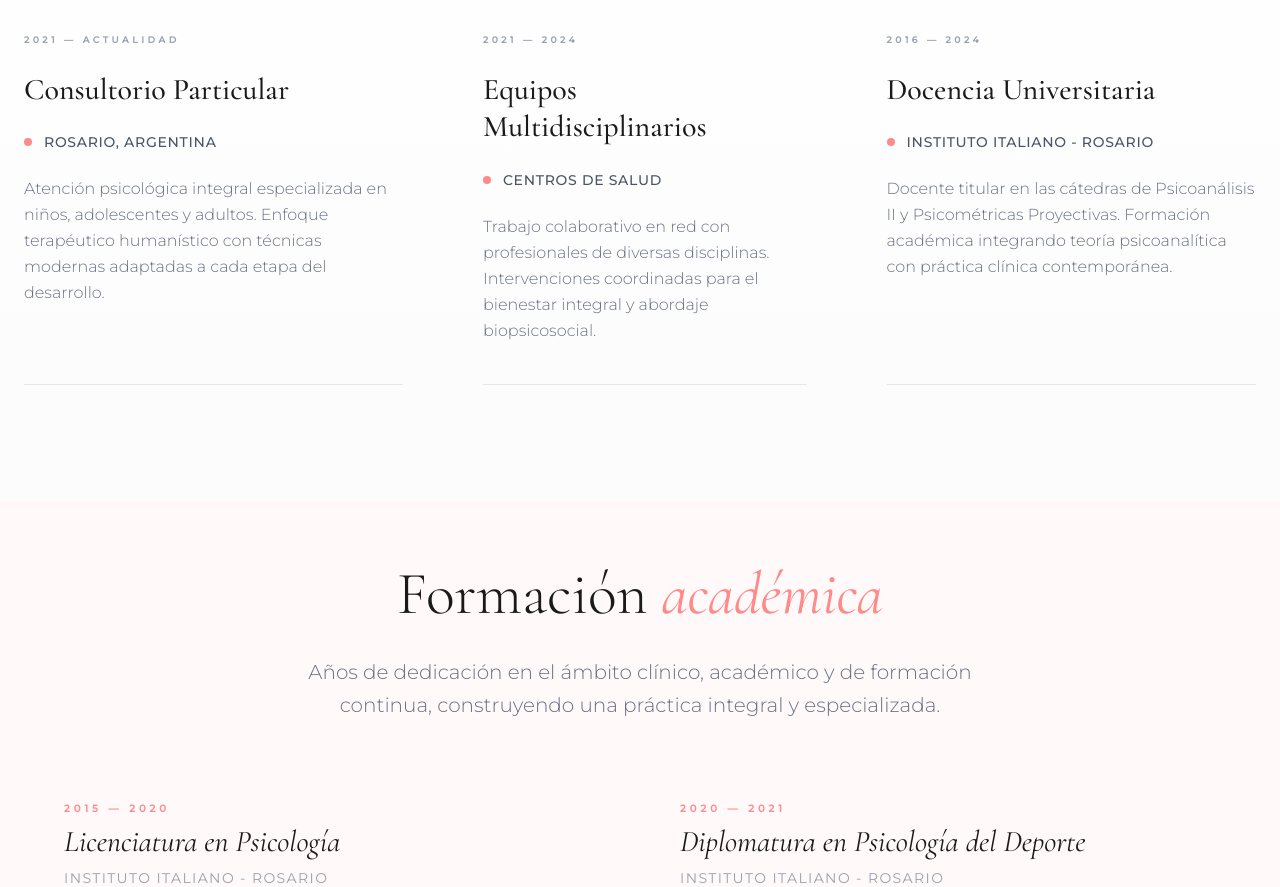
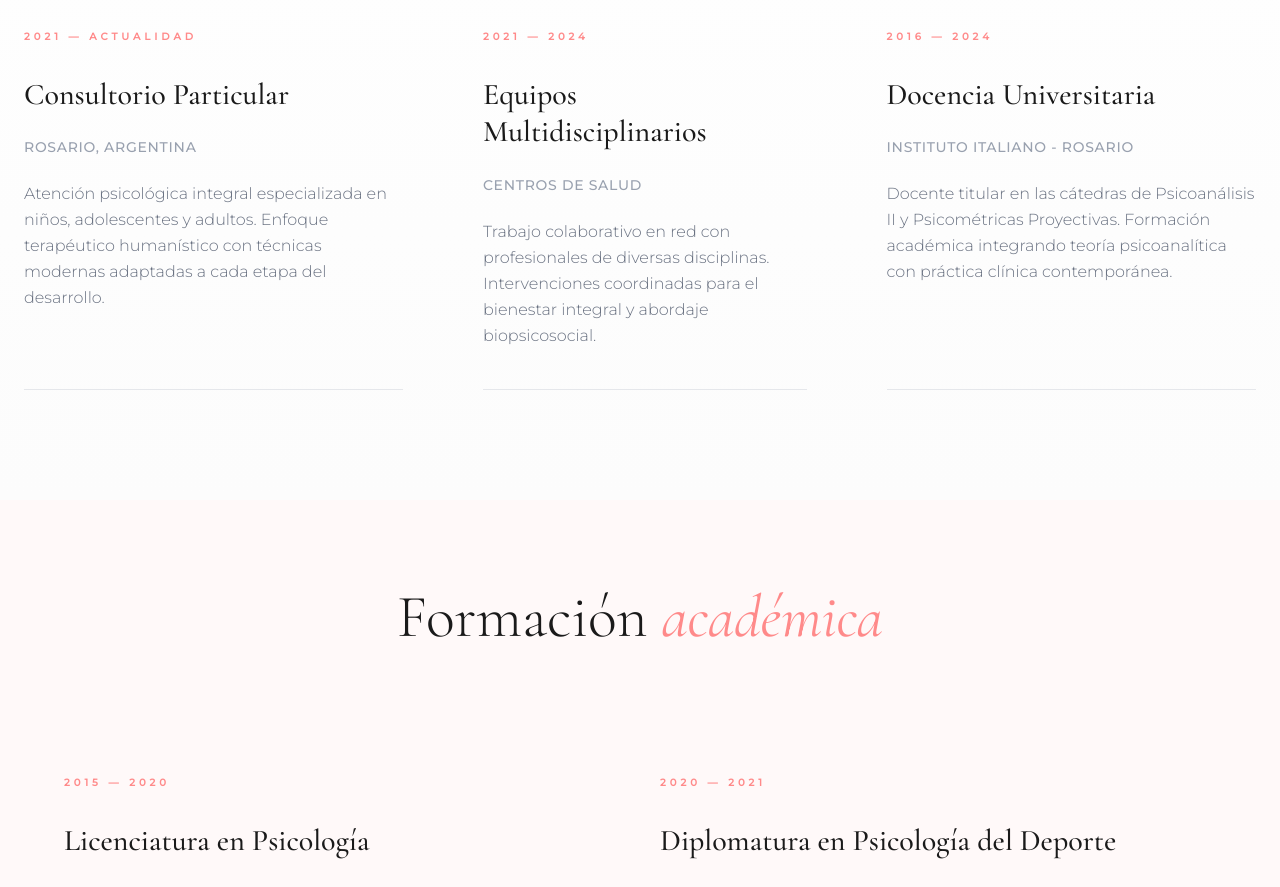
Before and after one commit to danilobassi8/Fiore-landing-page, a React (Vite) app: page / in a window 1280 px wide. Shown: the part 1900-2787 px from the top of the page. Built offline with nearby package versions, Linux system fonts and the light colour scheme.

Commit message:
unify card styles

```diff
--- /dev/null
+++ b/components/Card.tsx
@@ -0,0 +1,38 @@
+import React from 'react';
+
+interface CardProps {
+  title: string;
+  period?: string;
+  subtitle?: string;
+  children: React.ReactNode;
+}
+
+const Card: React.FC<CardProps> = ({ title, period, subtitle, children }) => {
+  return (
+    <div className="py-8 md:py-10 border-b border-gray-200">
+      {/* Period indicator */}
+      {period && (
+        <div className="flex items-center justify-between mb-6">
+          <span className="text-[10px] uppercase tracking-[0.4em] font-semibold text-[#FF8A8A] mb-2 block">{period}</span>
+        </div>
+      )}
+
+      {/* Content */}
+      <div className="space-y-6">
+        <h3 className="text-2xl md:text-3xl elegant-font font-medium leading-tight">{title}</h3>
+
+        {subtitle && (
+          <div className="flex items-center space-x-3">
+            <p className="text-sm font-medium uppercase tracking-wider text-gray-400">{subtitle}</p>
+          </div>
+        )}
+
+        <div className="text-gray-500 font-light leading-relaxed text-sm md:text-base">
+          {children}
+        </div>
+      </div>
+    </div>
+  );
+};
+
+export default Card;
--- a/components/Navbar.tsx
+++ b/components/Navbar.tsx
@@ -25,7 +25,7 @@ const Navbar: React.FC = () => {
           <div className="hidden lg:flex space-x-10 text-[11px] uppercase tracking-[0.2em] font-medium items-center">
             <a href="#inicio" className="hover:text-[#FF8A8A] transition-colors">Inicio</a>
             <a href="#sobre-mi" className="hover:text-[#FF8A8A] transition-colors">Sobre Mí</a>
-            <a href="#experiencia" className="hover:text-[#FF8A8A] transition-colors">Trayectoria</a>
+            <a href="#experiencia" className="hover:text-[#FF8A8A] transition-colors">Experiencia</a>
             <a href="#educacion" className="hover:text-[#FF8A8A] transition-colors">Educación</a>
             <a href="#contacto" className="text-white bg-black px-6 py-2 rounded-full hover:bg-[#FF8A8A] transition-all">Contacto</a>
           </div>
--- a/components/views/Education.tsx
+++ b/components/views/Education.tsx
@@ -1,28 +1,9 @@
 import React from 'react';
-
-const StudyCard: React.FC<{
-  title: string;
-  institution: string;
-  period: string;
-  description: string;
-}> = ({ title, institution, period, description }) => {
-  return (
-    <div className="group">
-      <div className="mb-4">
-        <span className="text-[10px] uppercase tracking-[0.4em] font-semibold text-[#FF8A8A] mb-2 block">{period}</span>
-        <h3 className="text-2xl md:text-3xl elegant-font italic mb-2">
-          {title}
-        </h3>
-        <p className="text-sm uppercase tracking-widest text-gray-400 mb-4">{institution}</p>
-      </div>
-      <p className="text-gray-600 font-light leading-relaxed">{description}</p>
-    </div>
-  );
-};
+import Card from '../Card';
 
 const Education: React.FC = () => {
   return (
-    <section id="educacion" className="bg-[#FFF9F9] relative min-h-dvh flex items-center pt-10 md:pt-0">
+    <section id="educacion" className="bg-[#FFF9F9] relative min-h-dvh flex items-center pt-10 md:pt-10 md:pb-22">
       {/* Organic Blobs - Consistent with other sections */}
       <div className="absolute top-[15%] right-[8%] w-64 h-64 md:w-80 md:h-80 bg-[#E0F2F1] rounded-full bg-blob" />
       <div className="absolute bottom-[20%] left-[5%] w-48 h-48 md:w-64 md:h-64 bg-[#FFDADA] rounded-full bg-blob" />
@@ -31,45 +12,44 @@ const Education: React.FC = () => {
         <div className="max-w-6xl mx-auto">
           {/* Header Section - Consistent styling */}
           <div className="text-center mb-16 md:mb-20">
-            <h2 className="text-4xl md:text-6xl elegant-font font-light leading-tight mb-6">
+            <h2 className="text-4xl md:text-6xl elegant-font font-light leading-tight mt-10">
               Formación <span className="italic text-[#FF8A8A]">académica</span>
             </h2>
-
-            <p className="text-gray-500 text-base md:text-xl max-w-2xl mx-auto font-light leading-relaxed">
-              Años de dedicación en el ámbito clínico, académico y de formación continua, construyendo una práctica
-              integral y especializada.
-            </p>
           </div>
 
           {/* Studies Grid - Clean layout like Experience section */}
-          <div className="grid grid-cols-1 md:grid-cols-2 gap-12 md:gap-16 lg:gap-20">
-            <StudyCard
-              title="Licenciatura en Psicología"
-              institution="Instituto Italiano - Rosario"
-              period="2015 — 2020"
-              description="Formación integral en los fundamentos de la psicología clínica y social. Un enfoque humanístico que integra teoría y práctica para comprender la complejidad del comportamiento humano."
-            />
+          <div className="grid grid-cols-1 md:grid-cols-2 gap-12 md:gap-16 lg:gap-10">
+            <Card title="Licenciatura en Psicología" period="2015 — 2020" subtitle="Instituto Italiano - Rosario">
+              Formación integral en los fundamentos de la psicología clínica y social. Un enfoque humanístico que
+              integra teoría y práctica para comprender la complejidad del comportamiento humano.
+            </Card>
 
-            <StudyCard
+            <Card
               title="Diplomatura en Psicología del Deporte"
-              institution="Instituto Italiano - Rosario"
               period="2020 — 2021"
-              description="Especialización en el acompañamiento psicológico de atletas y equipos deportivos. Herramientas específicas para optimizar el rendimiento mental y emocional."
-            />
+              subtitle="Instituto Italiano - Rosario"
+            >
+              Especialización en el acompañamiento psicológico de atletas y equipos deportivos. Herramientas específicas
+              para optimizar el rendimiento mental y emocional.
+            </Card>
 
-            <StudyCard
+            <Card
               title="Maestría en Psicología Aplicada en Niños"
-              institution="Universidad Nacional de Rosario"
               period="2021 — Actualidad"
-              description="Profundización en técnicas especializadas para el trabajo terapéutico con población infantil. Enfoque integral del desarrollo emocional y cognitivo."
-            />
+              subtitle="Universidad Nacional de Rosario"
+            >
+              Profundización en técnicas especializadas para el trabajo terapéutico con población infantil. Enfoque
+              integral del desarrollo emocional y cognitivo.
+            </Card>
 
-            <StudyCard
+            <Card
               title="Habilitación para Portación de Armas"
-              institution="Certificación Profesional"
               period="2021 — Actualidad"
-              description="Capacitación especializada para realizar evaluaciones psicológicas y emitir certificados de aptitud psicofísica para portadores de armas de fuego, conforme a la normativa nacional vigente."
-            />
+              subtitle="Certificación Profesional"
+            >
+              Capacitación especializada para realizar evaluaciones psicológicas y emitir certificados de aptitud
+              psicofísica para portadores de armas de fuego, conforme a la normativa nacional vigente.
+            </Card>
           </div>
         </div>
       </div>
--- a/components/views/Experience.tsx
+++ b/components/views/Experience.tsx
@@ -1,33 +1,5 @@
 import React from 'react';
-
-// Componente para las tarjetas de experiencia
-const ExperienceCard: React.FC<{
-  title: string;
-  period: string;
-  location: string;
-  description: string;
-}> = ({ title, period, location, description }) => {
-  return (
-    <div className="py-8 md:py-10 border-b border-gray-200">
-      {/* Status indicator */}
-      <div className="flex items-center justify-between mb-6">
-        <span className="text-[9px] uppercase tracking-[0.4em] font-bold text-gray-400">{period}</span>
-      </div>
-
-      {/* Content */}
-      <div className="space-y-6">
-        <h3 className="text-2xl md:text-3xl elegant-font font-medium leading-tight">{title}</h3>
-
-        <div className="flex items-center space-x-3">
-          <div className="w-2 h-2 rounded-full bg-[#FF8A8A]"></div>
-          <p className="text-sm font-medium uppercase tracking-wider text-gray-600">{location}</p>
-        </div>
-
-        <p className="text-gray-500 font-light leading-relaxed text-sm md:text-base">{description}</p>
-      </div>
-    </div>
-  );
-};
+import Card from '../Card';
 
 const Experience: React.FC = () => {
   return (
@@ -48,29 +20,31 @@ const Experience: React.FC = () => {
         {/* Experience Grid */}
         <div className="flex flex-col lg:flex-row mb-20 gap-8 lg:gap-20">
           {/* Consultorio Particular */}
-          <ExperienceCard
+          <Card
             title="Consultorio Particular"
             period="2021 — Actualidad"
-            location="Rosario, Argentina"
-            description="Atención psicológica integral especializada en niños, adolescentes y adultos. Enfoque terapéutico humanístico con técnicas modernas adaptadas a cada etapa del desarrollo."
-            isActive={true}
-          />
+            subtitle="Rosario, Argentina"
+          >
+            Atención psicológica integral especializada en niños, adolescentes y adultos. Enfoque terapéutico humanístico con técnicas modernas adaptadas a cada etapa del desarrollo.
+          </Card>
 
           {/* Equipos Multidisciplinarios */}
-          <ExperienceCard
+          <Card
             title="Equipos Multidisciplinarios"
             period="2021 — 2024"
-            location="Centros de Salud"
-            description="Trabajo colaborativo en red con profesionales de diversas disciplinas. Intervenciones coordinadas para el bienestar integral y abordaje biopsicosocial."
-          />
+            subtitle="Centros de Salud"
+          >
+            Trabajo colaborativo en red con profesionales de diversas disciplinas. Intervenciones coordinadas para el bienestar integral y abordaje biopsicosocial.
+          </Card>
 
           {/* Docencia Universitaria */}
-          <ExperienceCard
+          <Card
             title="Docencia Universitaria"
             period="2016 — 2024"
-            location="Instituto Italiano - Rosario"
-            description="Docente titular en las cátedras de Psicoanálisis II y Psicométricas Proyectivas. Formación académica integrando teoría psicoanalítica con práctica clínica contemporánea."
-          />
+            subtitle="Instituto Italiano - Rosario"
+          >
+            Docente titular en las cátedras de Psicoanálisis II y Psicométricas Proyectivas. Formación académica integrando teoría psicoanalítica con práctica clínica contemporánea.
+          </Card>
         </div>
       </div>
     </section>
--- a/components/views/Hero.tsx
+++ b/components/views/Hero.tsx
@@ -22,7 +22,7 @@ const Hero: React.FC = () => {
               <div className="flex justify-center md:justify-start mb-4 sm:mb-6">
                 <div className="px-4 py-1 bg-white border border-[#FFDADA] rounded-full">
                   <span className="text-[10px] uppercase tracking-[0.4em] font-semibold text-[#FF8A8A]">
-                    Psicología integral
+                    Espacio Psicologico
                   </span>
                 </div>
               </div>
```
